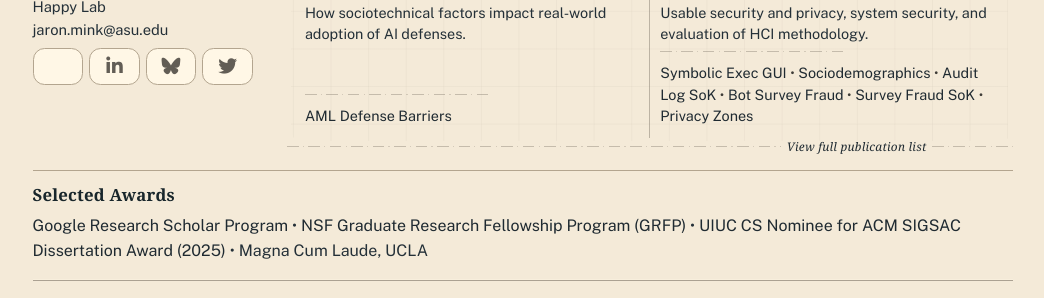
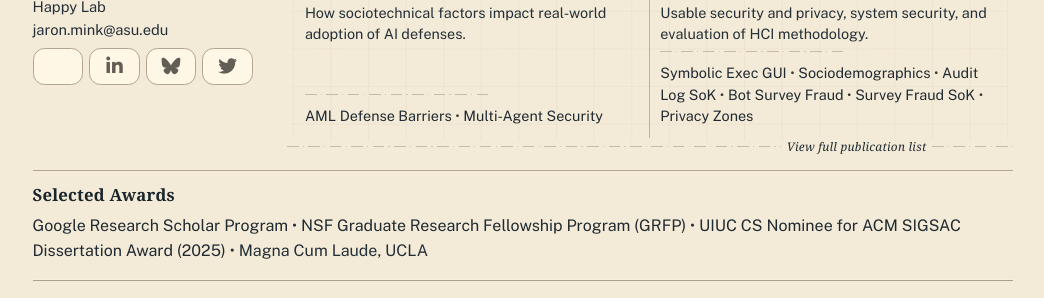
Before and after one commit to JaronMink/personal-website, a Jekyll site: the page built from index.md, in a window 1280 px wide. Shown: the part 433-731 px from the top of the page, without its empty margins (110-1154 px from the left). Built offline with Jekyll 4.4.1, drawn with Linux system fonts in a browser that asks for light colours; some web fonts are replaced.

Commit message:
Add multi-agent security homepage example

```diff
--- a/index.md
+++ b/index.md
@@ -73,6 +73,7 @@ description: Assistant Professor Jaron Mink studies human-centered security for
           <p class="home-interest-desc">How sociotechnical factors impact real-world adoption of AI defenses.</p>
           <p class="home-interest-links-inline">
             <span class="home-interest-link-item"><a href="{{ '/publications/#pub-security-not-my-field-2023' | relative_url }}">AML Defense Barriers</a></span>
+            <span class="home-interest-link-item"><a href="{{ '/publications/#pub-open-challenges-multi-agent-security-2026' | relative_url }}">Multi-Agent Security</a></span>
           </p>
         </section>
 
```
